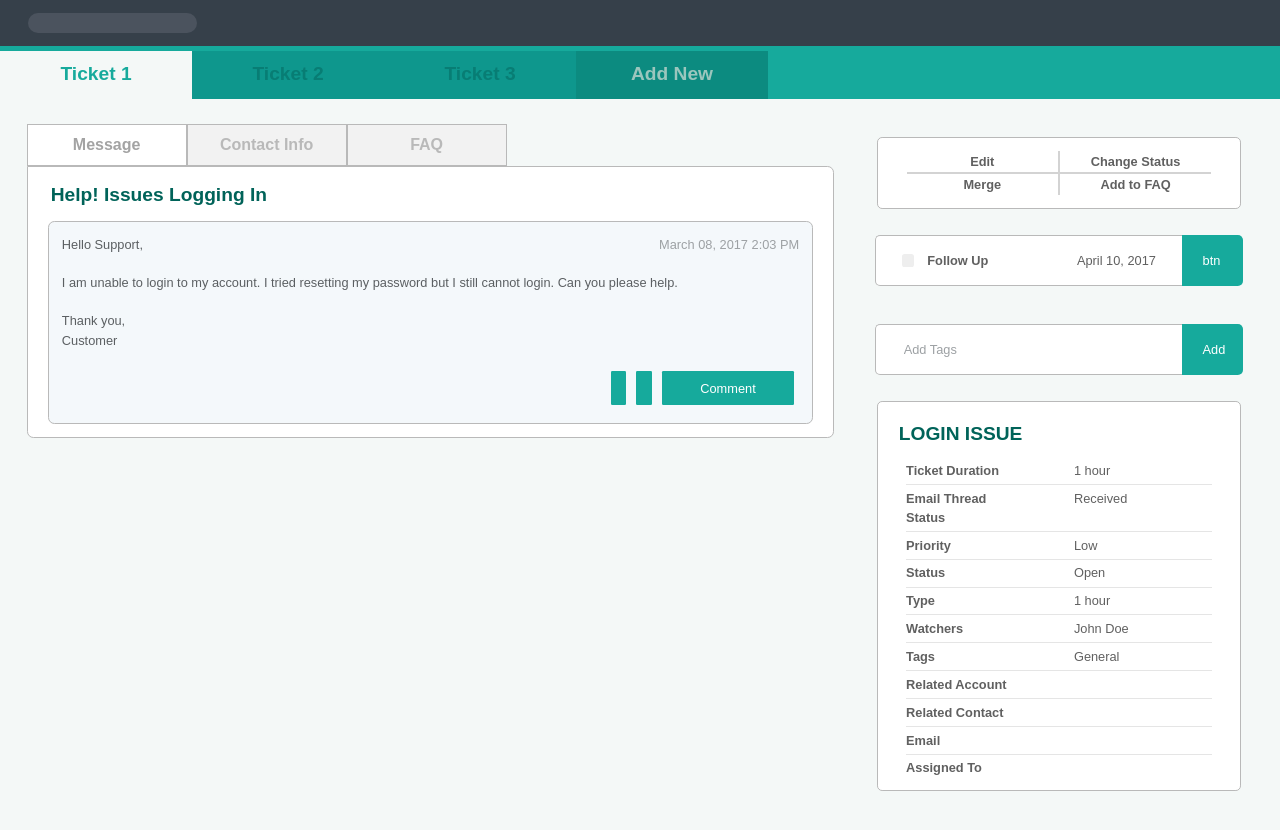
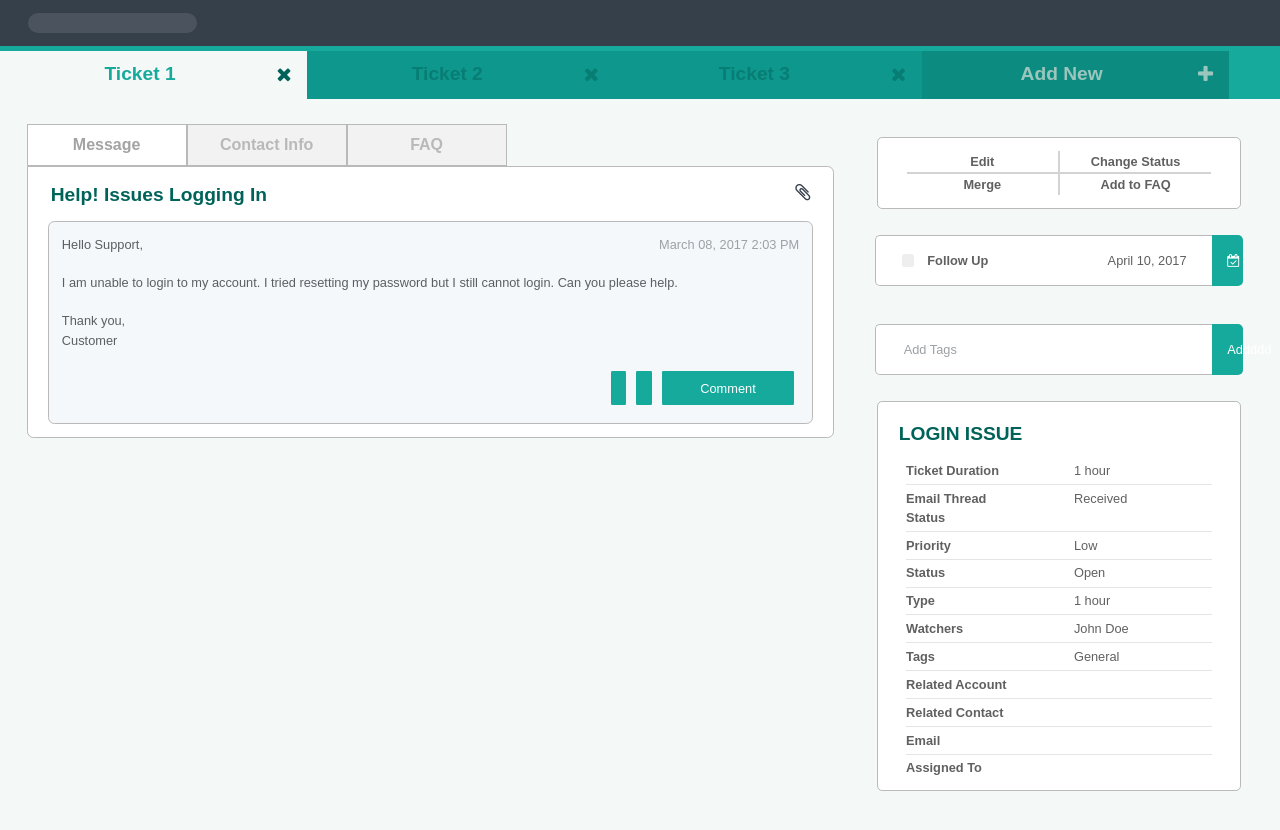
Before and after one commit to crispmini/VUI, a plain HTML site: page index.html in a window 1280 px wide. Drawn offline with nearby package versions, Linux system fonts and the light colour scheme.

Commit message:
begun adding icons

```diff
--- a/css/main.css
+++ b/css/main.css
@@ -17,6 +17,11 @@ h3 {
 hr.solid {
   margin-top: 0.3em;
   margin-bottom: 0.3em;
+}
+
+i {
+  color: #36404a;
+  align-items: center;
 }
 
 .band-search-bar {
@@ -41,30 +46,34 @@ hr.solid {
 
 /* Tabs for the different tickets */
 .tab-ticket {
-  overflow: hidden;
   border: none;
 }
 
-.tab-ticket button {
+.tab-ticket .ticket-links {
   color: #087D74;
   background-color: #0E978D;
-  float: left;
-  border: none;
-  outline: none;
   cursor: pointer;
   padding: 0.5em;
-  width: 10em;
+  width: 16em;
   font-size: 1.2rem;
   font-weight: 600;
 }
 
-.tab-ticket button:hover {
+.tab-ticket button {
+  color: inherit;
+  background-color: inherit;
+  border: none;
 }
 
-.tab-ticket button.active {
+.tab-ticket .ticket-links.active {
   color: #16aa9c;
   background-color: #F4F8F7;
 }
+
+.tab-ticket i {
+  color: inherit;
+}
+.tab-ticket .ticket-links.active i {color: #006359;}
 
 .tab-ticket .ticket-add-new {
   color: #9BC6BD;
@@ -159,7 +168,6 @@ hr.solid {
 }
 
 .edit-btn-group button {
-  margin: 0em;
   background-color: inherit;
   border: none;
   color: #606060;
@@ -196,6 +204,7 @@ hr.solid {
   border-radius: 0.4em 0em 0em 0.4em;
 }
 
+/* https://www.w3schools.com/howto/howto_css_custom_checkbox.asp */
 .follow-up input[type="checkbox"] {
   position: absolute;
   opacity: 0;
@@ -216,17 +225,16 @@ hr.solid {
   font-weight: 400;
 }
 
-.follow-up-btn-div {
-  background-color: #16aa9c;
-  border-radius: 0em 0.4em 0.4em 0em;
-}
-
 #schedule-follow-up {
   color: #ffffff;
   background-color: #16aa9c;
   border: none;
-  border-radius: 0.1em;
+  border-radius: 0em 0.4em 0.4em 0em;
   height: 4em;
+}
+
+#schedule-follow-up>.fa {
+  color: #ffffff;
 }
 
 #add-tags-input {
--- a/index.html
+++ b/index.html
@@ -9,7 +9,8 @@
 
     <!-- Bootstrap CSS -->
     <link rel="stylesheet" href="https://stackpath.bootstrapcdn.com/bootstrap/4.3.1/css/bootstrap.min.css" integrity="sha384-ggOyR0iXCbMQv3Xipma34MD+dH/1fQ784/j6cY/iJTQUOhcWr7x9JvoRxT2MZw1T" crossorigin="anonymous">
-
+    <!-- Font Awesome CSS for icons -->
+    <link rel="stylesheet" href="https://cdnjs.cloudflare.com/ajax/libs/font-awesome/4.7.0/css/font-awesome.min.css">
     <link href="css/main.css" rel="stylesheet" type="text/css">
     <script type="text/javascript" src="js/main.js" ></script>
 </head>
@@ -23,12 +24,32 @@
 </div>
 
 <div class="page-content col-12">
-    <div class="tab-ticket">
+    <div class="tab-ticket d-flex">
         <!-- function openTab(evt, tabs, content, tabName)  -->
-        <button class="ticket-links" onclick="openTab(event, 'ticket-links', 'ticket', 'ticket1')">Ticket 1</button>
-        <button class="ticket-links" onclick="openTab(event, 'ticket-links', 'ticket', 'ticket2')">Ticket 2</button>
-        <button class="ticket-links" onclick="openTab(event, 'ticket-links', 'ticket', 'ticket3')">Ticket 3</button>
-        <button class="ticket-add-new" onclick="newTicket()">Add New</button>
+        <div class="d-flex ticket-links justify-content-center" onclick="openTab(event, 'ticket-links', 'ticket', 'ticket1')">
+            <div class="ml-auto">Ticket 1</div>
+            <button type="button" class="d-inline ml-auto" aria-label="Close">
+                <i class="fa fa-close float-right d-inline" aria-hidden="true"></i>
+            </button>
+        </div>
+        <div class="d-flex ticket-links justify-content-center" onclick="openTab(event, 'ticket-links', 'ticket', 'ticket2')">
+            <div class="ml-auto">Ticket 2</div>
+            <button type="button" class="d-inline ml-auto" aria-label="Close">
+                <i class="fa fa-close float-right d-inline" aria-hidden="true"></i>
+            </button>
+        </div>
+        <div class="d-flex ticket-links justify-content-center" onclick="openTab(event, 'ticket-links', 'ticket', 'ticket3')">
+            <div class="ml-auto">Ticket 3</div>
+            <button type="button" class="d-inline ml-auto" aria-label="Close">
+                <i class="fa fa-close float-right d-inline" aria-hidden="true"></i>
+            </button>
+        </div>
+        <div class="d-flex ticket-links ticket-add-new justify-content-center" onclick="newTicket(event, 'ticket-links', 'ticket', 'ticket3')">
+            <div class="ml-auto">Add New</div>
+            <button type="button" class="d-inline ml-auto" aria-label="Close">
+                <i class="fa fa-plus float-right d-inline" aria-hidden="true"></i>
+            </button>
+        </div>
     </div>
 
     <div id="ticket1" class="ticket">
@@ -42,7 +63,7 @@
                 </div>
 
                 <div id="message" class="ticket-content">
-                    <h3>Help! Issues Logging In</h3>
+                    <h3>Help! Issues Logging In<a href="#"><i class="fa fa-paperclip float-right d-inline" aria-hidden="true"></i></a></h3>
                     <div class="message-content">
                         <div class="row">
                             <div class="col-12">
@@ -401,33 +422,31 @@
             <div class="right-col col-12 col-lg-4">
                 <div class="edit-btn-group">
                     <div class="row text-center">
-                        <div id="edit" class="col-5 offset-1"><button>Edit</button></div>
-                        <div id="change-status" class="col-5"><button>Change Status</button></div>
-                        <div id="merge" class="col-5 offset-1"><button>Merge</button></div>
-                        <div id="add-to-faq" class="col-5"><button>Add to FAQ</button></div>
+                        <button id="edit" class="col-5 offset-1">Edit</button>
+                        <button id="change-status" class="col-5">Change Status</button>
+                        <button id="merge" class="col-5 offset-1"><i class="fa fa-shuffle"></i>Merge</button>
+                        <button id="add-to-faq" class="col-5">Add to FAQ</button>
                     </div>
                 </div>
 
                 <div class="follow-up-group">
                     <div class="row">
-                        <div class="col-10 follow-up d-flex">
+                        <div class="col-11 follow-up d-flex">
                             <input type="checkbox"><span class="checkmark"></span><div class="d-inline">Follow Up</div>
                             <div id="follow-up-date" class="ml-auto">April 10, 2017</div>
                         </div>
-                        <div class="col-2 d-inline follow-up-btn-div">
-                            <button id="schedule-follow-up" class="">btn</button>
-                        </div>
+                        <button id="schedule-follow-up" class="text-center col-1 d-inline">
+                            <i class="fa fa-calendar-check-o"></i>
+                        </button>
                     </div>
                 </div>
 
                 <div class="add-tags">
                     <div class="row">
-                        <div class="col-10 follow-up d-flex">
+                        <div class="col-11 follow-up d-flex">
                             <input id="add-tags-input" type="text" value="Add Tags">
                         </div>
-                        <div class="col-2 d-inline follow-up-btn-div">
-                            <button id="schedule-follow-up" class="">Add</button>
-                        </div>
+                        <button id="schedule-follow-up" class="col-1 d-inline text-center">Addddd</button>
                     </div>
                 </div>
 
--- a/js/main.js
+++ b/js/main.js
@@ -28,6 +28,7 @@
     }
 
     document.getElementById(tabName).style.display = "block";
+    console.log(evt.currentTarget.className);
     evt.currentTarget.className += " active";
   }
 
```
